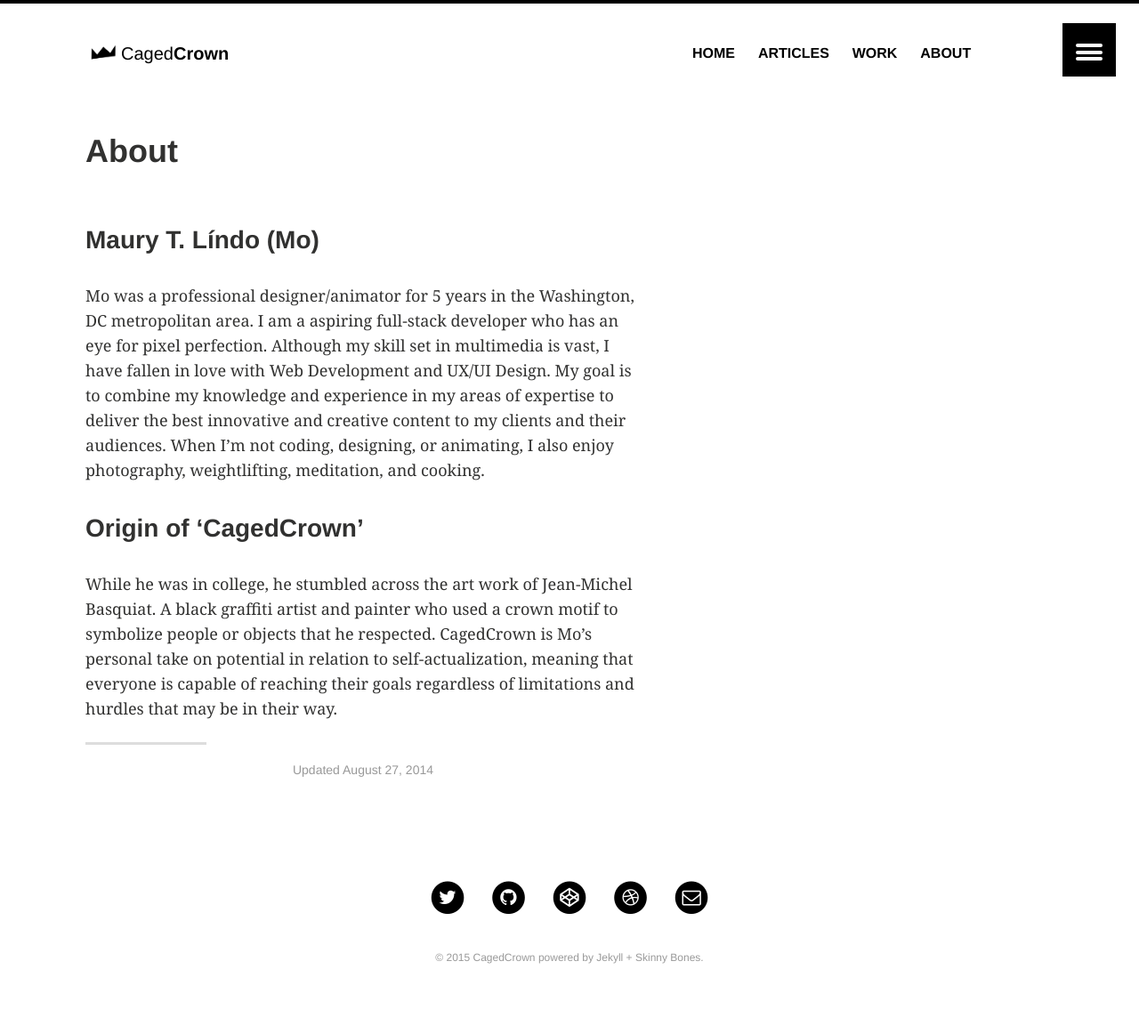
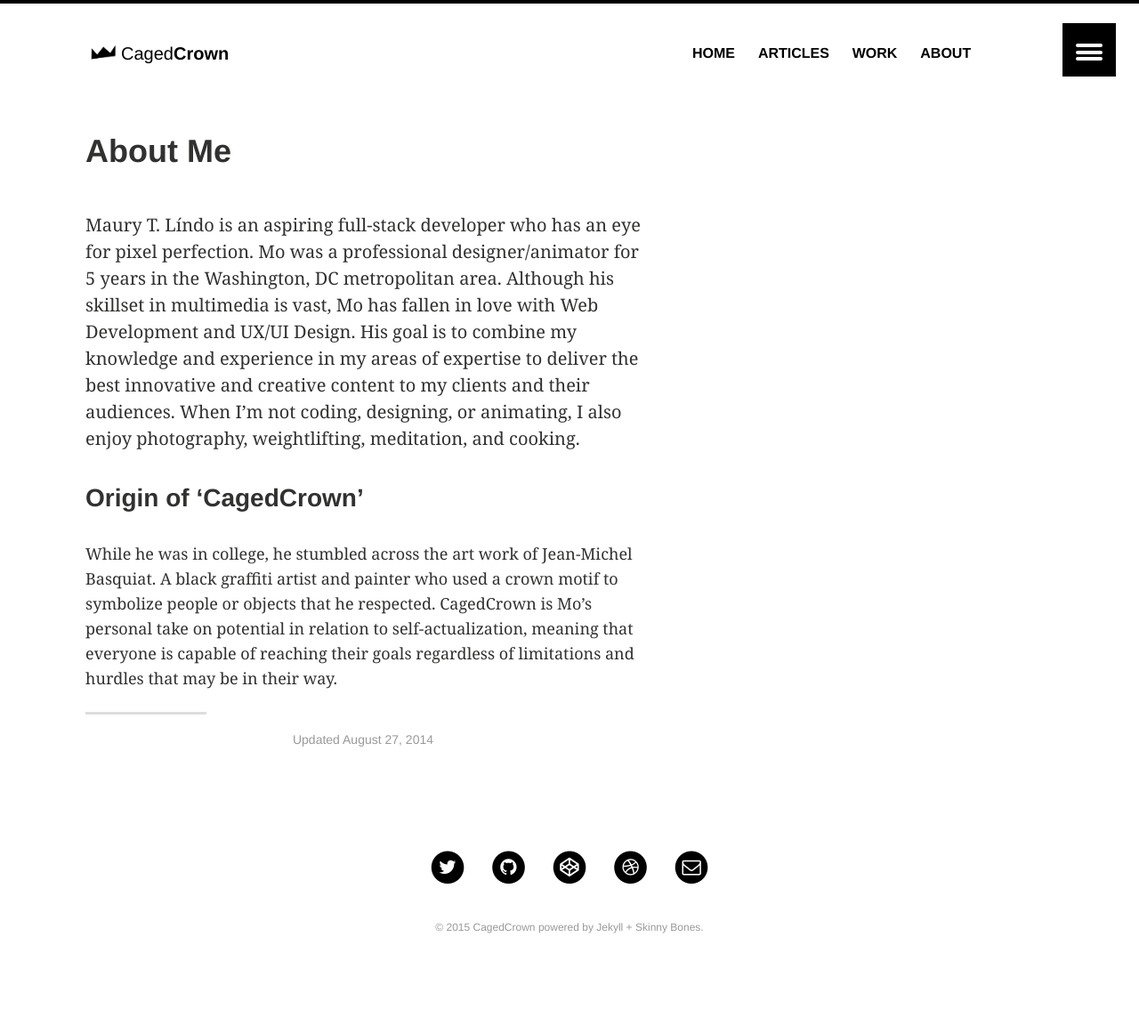
Before and after one commit to cagedcrown/cagedcrown.github.io, a Jekyll site: the page built from about/index.md, in a window 1280 px wide. Shown: the whole page at 89% size. Built offline with Jekyll 4.4.1, drawn with Linux system fonts in a browser that asks for light colours; after the commit the page ends 1128 px from its top, so only the background shows below that.

Commit message:
added bio to about page

```diff
--- a/about/index.md
+++ b/about/index.md
@@ -1,6 +1,6 @@
 ---
 layout: article
-title: "About"
+title: "About Me"
 date: 2014-06-02T09:44:20-04:00
 modified: 2014-08-27T14:56:44-04:00
 excerpt: "This is the Skinny Bones about page."
@@ -12,9 +12,8 @@ share: false
 ads: false
 ---
 
-###Maury T. Líndo (Mo)
-
-Mo was a professional designer/animator for 5 years in the Washington, DC metropolitan area. I am a aspiring full-stack developer who has an eye for pixel perfection. Although my skill set in multimedia is vast, I have fallen in love with Web Development and UX/UI Design. My goal is to combine my knowledge and experience in my areas of expertise to deliver the best innovative and creative content to my clients and their audiences. When I'm not coding, designing, or animating, I also enjoy photography, weightlifting, meditation, and cooking.
+Maury T. Líndo is an aspiring full-stack developer who has an eye for pixel perfection.
+Mo was a professional designer/animator for 5 years in the Washington, DC metropolitan area. Although his skillset in multimedia is vast, Mo has fallen in love with Web Development and UX/UI Design. His goal is to combine my knowledge and experience in my areas of expertise to deliver the best innovative and creative content to my clients and their audiences. When I'm not coding, designing, or animating, I also enjoy photography, weightlifting, meditation, and cooking.
 
 ###Origin of 'CagedCrown'
 
```
